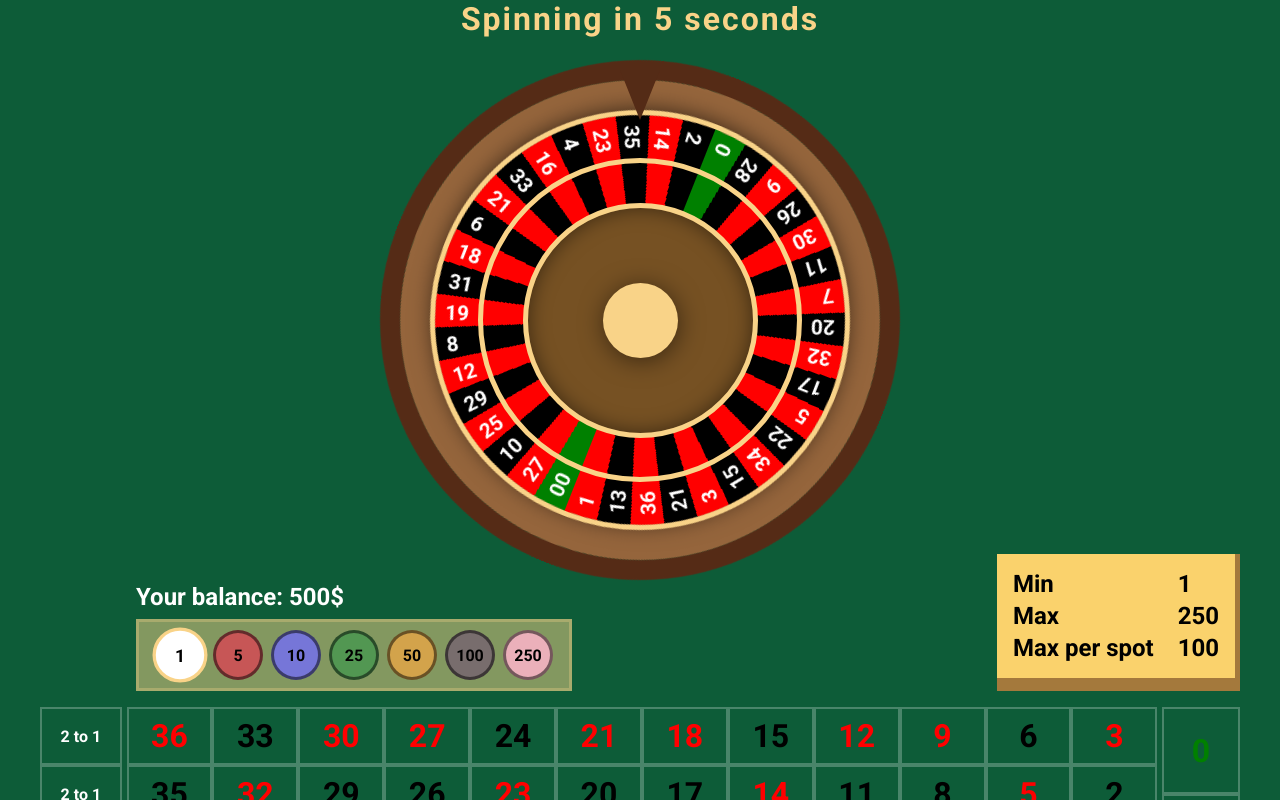
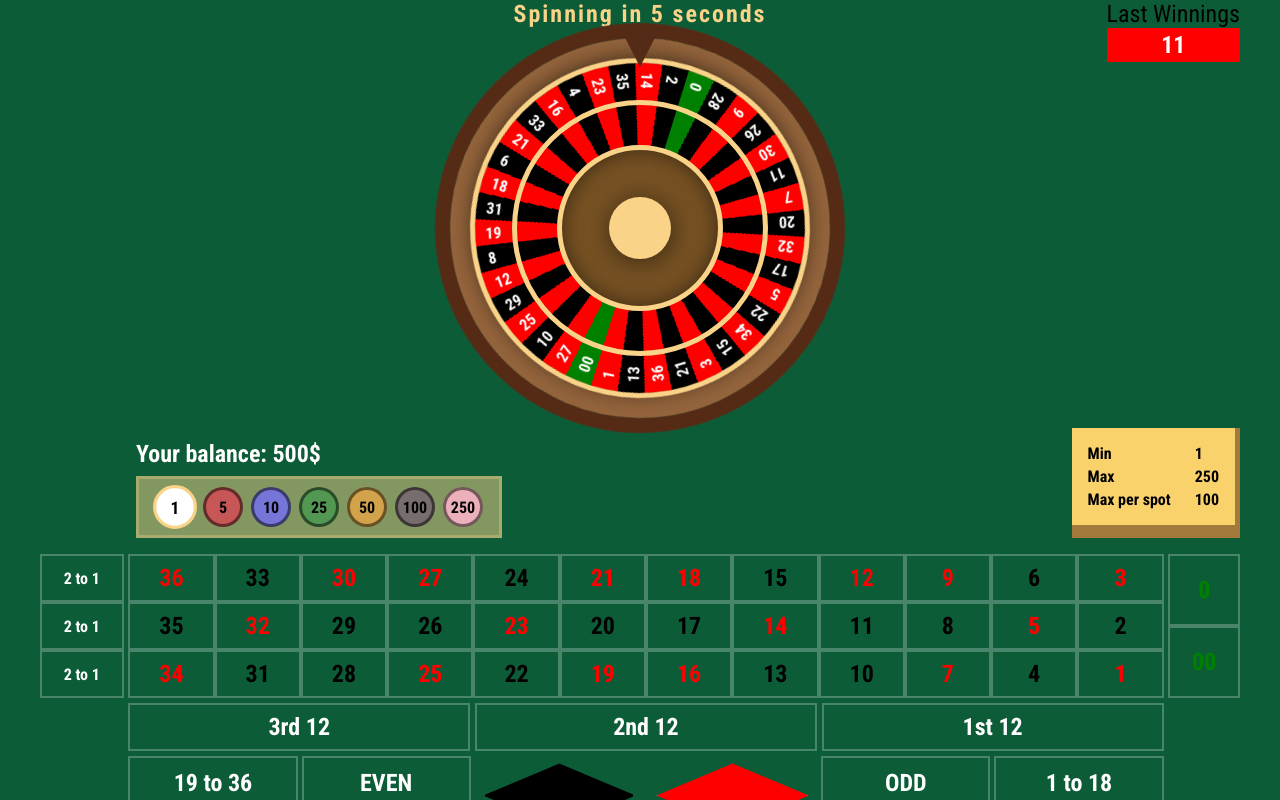
Before and after one commit to benamager/roulette, a React (Create React App) app: page /gamble in a window 1280 px wide. Shown: the top 800 px of the page. Built offline with nearby package versions, Linux system fonts and the light colour scheme.

Commit message:
Add latest winnings and bug fixes

```diff
--- a/public/index.html
+++ b/public/index.html
@@ -1,43 +1,20 @@
 <!DOCTYPE html>
 <html lang="en">
+
 <head>
   <meta charset="utf-8" />
   <link rel="icon" href="%PUBLIC_URL%/favicon.ico" />
   <meta name="viewport" content="width=device-width, initial-scale=1" />
   <meta name="theme-color" content="#000000" />
-    <meta
-      name="description"
-      content="Web site created using create-react-app"
-    />
+  <meta name="description" content="Web site created using create-react-app" />
   <link rel="apple-touch-icon" href="%PUBLIC_URL%/logo192.png" />
-    <!--
-      manifest.json provides metadata used when your web app is installed on a
-      user's mobile device or desktop. See https://developers.google.com/web/fundamentals/web-app-manifest/
-    -->
   <link rel="manifest" href="%PUBLIC_URL%/manifest.json" />
-    <!--
-      Notice the use of %PUBLIC_URL% in the tags above.
-      It will be replaced with the URL of the `public` folder during the build.
-      Only files inside the `public` folder can be referenced from the HTML.
+  <title>Roulette</title>
+</head>
 
-      Unlike "/favicon.ico" or "favicon.ico", "%PUBLIC_URL%/favicon.ico" will
-      work correctly both with client-side routing and a non-root public URL.
-      Learn how to configure a non-root public URL by running `npm run build`.
-    -->
-    <title>React App</title>
-  </head>
 <body>
   <noscript>You need to enable JavaScript to run this app.</noscript>
   <div id="root"></div>
-    <!--
-      This HTML file is a template.
-      If you open it directly in the browser, you will see an empty page.
+</body>
 
-      You can add webfonts, meta tags, or analytics to this file.
-      The build step will place the bundled scripts into the <body> tag.
-
-      To begin the development, run `npm start` or `yarn start`.
-      To create a production bundle, use `npm run build` or `yarn build`.
-    -->
-  </body>
 </html>
--- a/src/App.js
+++ b/src/App.js
@@ -24,7 +24,10 @@ function App() {
   const [wheelData, setWheelData] = useState({
     isSpinning: false,
     timeLeft: 10,
-    lastWin: null,
+    lastWins: [["red", "11"]],
+    min: 1,
+    max: 250,
+    maxPerSpot: 100,
   })
 
   // Calculating winningsAmount
@@ -81,6 +84,7 @@ function App() {
                     handleWinningsAmount={setWinningsAmount}
                     droppedChips={userData.droppedChips}
                     isSpinning={wheelData.isSpinning}
+                    lastWins={wheelData.lastWins}
                   />
                 }
               />
--- /dev/null
+++ b/src/components/LastWinnings.jsx
@@ -0,0 +1,56 @@
+/** @jsxImportSource @emotion/react */
+import { css } from "@emotion/react"
+import { nanoid } from "nanoid"
+
+import { useRef } from "react"
+
+const LastWinnings = ({ lastWins }) => {
+  const myRef = useRef(null)
+
+  //   if (myRef.current) { BUGGED (runs every 1 second if timer minusses)
+  //     myRef.current.scrollTo({ top: 0, behavior: "smooth" })
+  //   }
+
+  const style = css`
+    position: absolute;
+    right: 0;
+    font-size: 1.5rem;
+    & ul {
+      list-style: none;
+      text-align: center;
+      display: flex;
+      flex-direction: column;
+      gap: 0.2rem;
+      color: #ffffff;
+      max-height: 250px;
+      overflow: auto;
+      font-weight: 600;
+      & li {
+        padding: 0.2rem 0;
+      }
+      &.latest {
+        border: 2px solid blue;
+      }
+    }
+  `
+
+  return (
+    <div css={style}>
+      <p>Last Winnings</p>
+      <ul ref={myRef}>
+        {lastWins.map((win) => (
+          <li
+            style={{
+              backgroundColor: win[0],
+            }}
+            key={nanoid()}
+          >
+            {win[1]}
+          </li>
+        ))}
+      </ul>
+    </div>
+  )
+}
+
+export default LastWinnings
--- a/src/components/MinMax.jsx
+++ b/src/components/MinMax.jsx
@@ -1,7 +1,15 @@
 /** @jsxImportSource @emotion/react */
 import { css } from "@emotion/react"
+import { useContext } from "react"
 
-const MinMax = ({ min, max, maxPerSpot }) => {
+import WheelDataContext from "../contexts/wheelData"
+
+const MinMax = () => {
+  // Context
+  const { wheelData, setWheelData } = useContext(WheelDataContext)
+  // Deconstructoring
+  const { min, max, maxPerSpot } = wheelData
+
   const style = css`
     list-style: none;
     display: grid;
@@ -13,7 +21,7 @@ const MinMax = ({ min, max, maxPerSpot }) => {
     border-right: 5px solid #a4793c;
     padding: 1rem;
     user-select: none;
-    font-size: 1.5rem;
+    font-size: 1rem;
     font-weight: 700;
   `
 
--- a/src/components/RouletteTable.jsx
+++ b/src/components/RouletteTable.jsx
@@ -43,7 +43,7 @@ const RouletteTable = ({ chipSize }) => {
     `,
     numbers: css`
       font-weight: 900;
-      font-size: 2rem;
+      font-size: 1.5rem;
       display: grid;
       grid-area: num;
       grid-template-columns: repeat(12, 1fr);
@@ -79,7 +79,7 @@ const RouletteTable = ({ chipSize }) => {
     `,
     zero: css`
       font-weight: 900;
-      font-size: 2rem;
+      font-size: 1.5rem;
       display: grid;
       grid-template-rows: repeat(2, 1fr);
       grid-area: zero;
--- a/src/components/SpinningIn.jsx
+++ b/src/components/SpinningIn.jsx
@@ -10,8 +10,7 @@ const SpinningIn = () => {
 
   const style = {
     default: css`
-      font-size: 2rem;
-      margin-bottom: 2rem;
+      font-size: 1.5rem;
       font-weight: 700;
       letter-spacing: 2px;
       color: #f9d388;
@@ -34,7 +33,7 @@ const SpinningIn = () => {
         </p>
       )}
       {time === 0 && <p css={style.default}>Now spinning</p>}
-      {time === -1 && <p css={style.default}>{wheelData.lastWin}</p>}
+      {time === -1 && <p css={style.default}>{wheelData.lastWins[0]}</p>}
     </>
   )
 }
--- a/src/components/Wheel.jsx
+++ b/src/components/Wheel.jsx
@@ -18,6 +18,7 @@ const Wheel = (props) => {
     rotations,
     rotationTime,
     handleResult,
+    size,
   } = props
 
   const { userData, setUserData } = useContext(UserDataContext)
@@ -69,14 +70,13 @@ const Wheel = (props) => {
       display: flex;
       flex-direction: column;
       align-items: center;
-      max-width: 500px;
-      margin-bottom: -1rem;
+      max-width: ${size + "px"};
     `,
     wheelContainer: css`
       display: grid;
       place-items: center center;
-      width: 500px;
-      height: 500px;
+      width: ${size + "px"};
+      height: ${size + "px"};
       transition: transform ${rotationTime};
     `,
     notch: css`
@@ -85,7 +85,7 @@ const Wheel = (props) => {
       height: 0;
       border-left: 20px solid transparent;
       border-right: 20px solid transparent;
-      border-top: 50px solid #542b16;
+      border-top: 39px solid #542b16;
       position: absolute;
     `,
     wheelBorder: css`
@@ -100,11 +100,11 @@ const Wheel = (props) => {
     wheelCenter: css`
       pointer-events: none;
       grid-area: 1/1;
-      width: 50%;
-      height: 50%;
+      width: 39%;
+      height: 39%;
       box-sizing: content-box;
       border-radius: 50%;
-      border: 32px solid transparent;
+      border: 45px solid transparent;
       outline: 5px solid #f9d388;
       z-index: 100;
       position: relative;
@@ -113,8 +113,8 @@ const Wheel = (props) => {
       &::after {
         z-index: 100;
         content: "";
-        width: 30%;
-        height: 30%;
+        width: 40%;
+        height: 40%;
         border-radius: 50%;
         box-shadow: 1px 3px 24px 0px rgba(0, 0, 0, 0.5);
         background-color: #f9d388;
@@ -122,8 +122,8 @@ const Wheel = (props) => {
       &::before {
         position: absolute;
         content: "";
-        width: 90%;
-        height: 90%;
+        width: 100%;
+        height: 100%;
         border-radius: 50%;
         background-color: #765123;
         border: 5px solid #f9d388;
@@ -132,8 +132,8 @@ const Wheel = (props) => {
     `,
     wheel: css`
       pointer-events: none;
-      border: 35px solid #95653c;
-      outline: 20px solid #552b16;
+      border: 25px solid #95653c;
+      outline: 15px solid #552b16;
       grid-area: 1/1;
       transform: rotate(${startDeg + "deg"});
       position: relative;
@@ -142,8 +142,8 @@ const Wheel = (props) => {
       justify-content: center;
       list-style: none;
       border-radius: 50%;
-      width: 480px;
-      height: 480px;
+      width: 95%;
+      height: 95%;
       background: conic-gradient(${generatedConicGradient.toString()});
       animation: ${!isSpinning && "rotate"} 10s infinite linear;
       &::after {
@@ -173,7 +173,7 @@ const Wheel = (props) => {
       color: #ffffff;
       text-align: start;
       padding-left: 10px;
-      font-size: 1.3rem;
+      font-size: 1rem;
       font-weight: 900;
       user-select: none;
     `,
@@ -244,7 +244,11 @@ const Wheel = (props) => {
     resDeg.forEach((result) => {
       if (degree >= result[0] && degree <= result[1]) {
         setWheelData((prevState) => {
-          return { ...prevState, lastWin: [result[3], result[2]], timeLeft: -1 }
+          return {
+            ...prevState,
+            lastWins: [[result[3], result[2]], ...prevState.lastWins],
+            timeLeft: -1,
+          }
         })
         handleResult([result[3], result[2]])
         return
--- a/src/contexts/allChips.js
+++ b/src/contexts/allChips.js
@@ -1,3 +1,5 @@
+// Static context
+
 import { createContext } from "react"
 const AllChipsContext = createContext([
   { value: 1, color: "#ffffff" },
--- a/src/contexts/userData.js
+++ b/src/contexts/userData.js
@@ -1,4 +1,4 @@
 import { createContext } from "react"
-const UserDataContext = createContext(null)
+const UserDataContext = createContext(null) // Data gets here through .Provider value=STATE
 
 export default UserDataContext
--- a/src/contexts/wheelData.js
+++ b/src/contexts/wheelData.js
@@ -1,4 +1,4 @@
 import { createContext } from "react"
-const WeelDataContext = createContext(null)
+const WeelDataContext = createContext(null) // Data gets here through .Provider value=STATE
 
 export default WeelDataContext
--- a/src/index.scss
+++ b/src/index.scss
@@ -1,4 +1,4 @@
-@import url("https://fonts.googleapis.com/css2?family=Roboto:wght@300;400;500;700&display=swap");
+@import url("https://fonts.googleapis.com/css2?family=Roboto+Condensed:ital,wght@0,300;0,400;0,700;1,300;1,400;1,700&family=Roboto:wght@300;400;500;700&display=swap");
 
 * {
   margin: 0;
@@ -22,5 +22,6 @@ img {
 
 body {
   font-family: "Roboto", sans-serif;
+  font-family: "Roboto Condensed", sans-serif;
   background-color: #0d5c38;
 }
--- a/src/pages/Gamble.jsx
+++ b/src/pages/Gamble.jsx
@@ -5,6 +5,7 @@ import MinMax from "../components/MinMax"
 import SpinningIn from "../components/SpinningIn"
 import ShowWinnings from "../components/ShowWinnings"
 import ShowBalance from "../components/ShowBalance"
+import LastWinnings from "../components/LastWinnings"
 import Undo from "../components/Undo"
 
 /** @jsxImportSource @emotion/react */
@@ -13,6 +14,7 @@ import { css } from "@emotion/react"
 const Gamble = (props) => {
   const styles = {
     container: css`
+      position: relative;
       display: flex;
       align-items: center;
       flex-direction: column;
@@ -47,6 +49,7 @@ const Gamble = (props) => {
         />
       )}
       <SpinningIn />
+      {props.lastWins.length > 0 && <LastWinnings lastWins={props.lastWins} />}
       <Wheel
         handleResult={props.handleResult}
         values={[
@@ -131,12 +134,13 @@ const Gamble = (props) => {
         ]}
         mirrorOn={false}
         startDeg={-2}
+        size={400}
       />
       <div css={styles.upperInfo}>
         <div>
           <ShowBalance />
           <div css={styles.chipContainer}>
-            <ChipContainer chipSize={50} />
+            <ChipContainer chipSize={40} />
             {props.droppedChips.length > 0 && props.isSpinning === false && (
               <Undo />
             )}
@@ -144,7 +148,7 @@ const Gamble = (props) => {
         </div>
         <MinMax min={1} max={250} maxPerSpot={100} />
       </div>
-      <RouletteTable chipSize={50} />
+      <RouletteTable chipSize={40} />
     </div>
   )
 }
```
Lines whose indentation alone changed are shown as unchanged.
